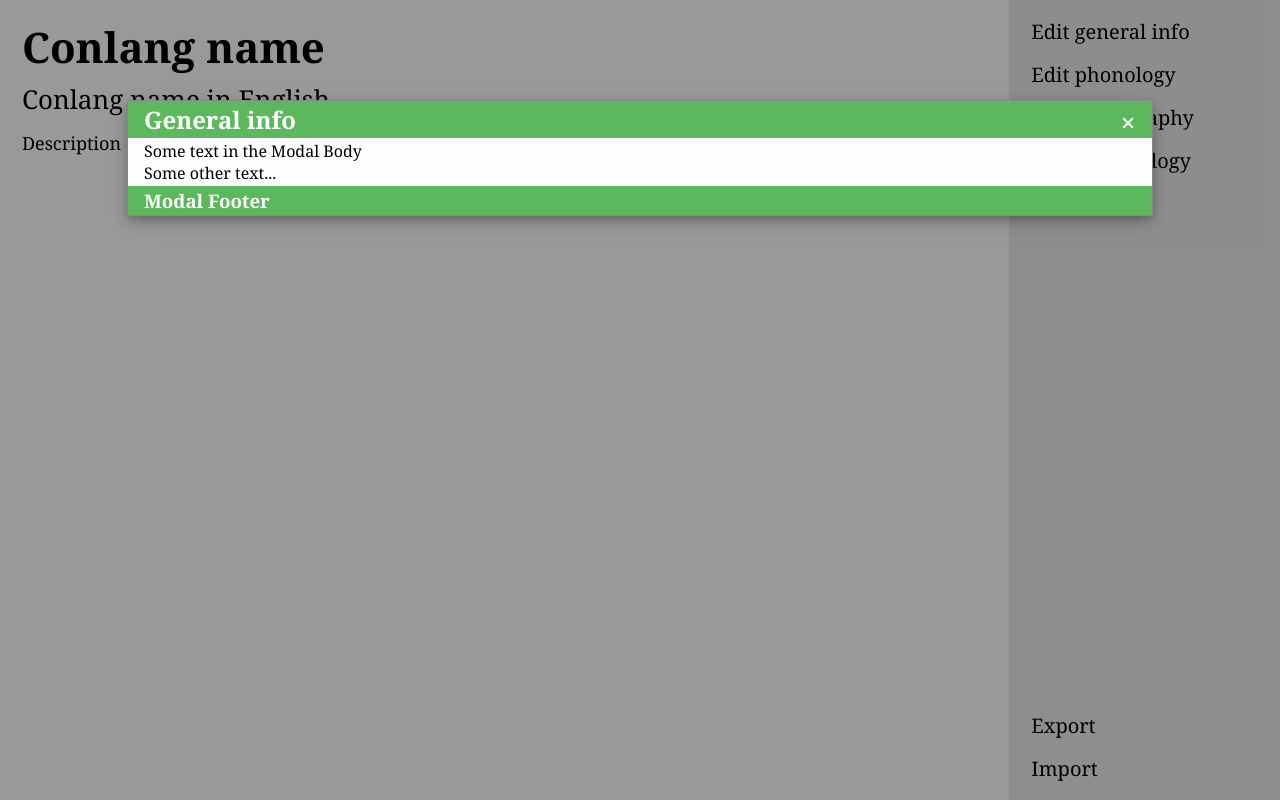
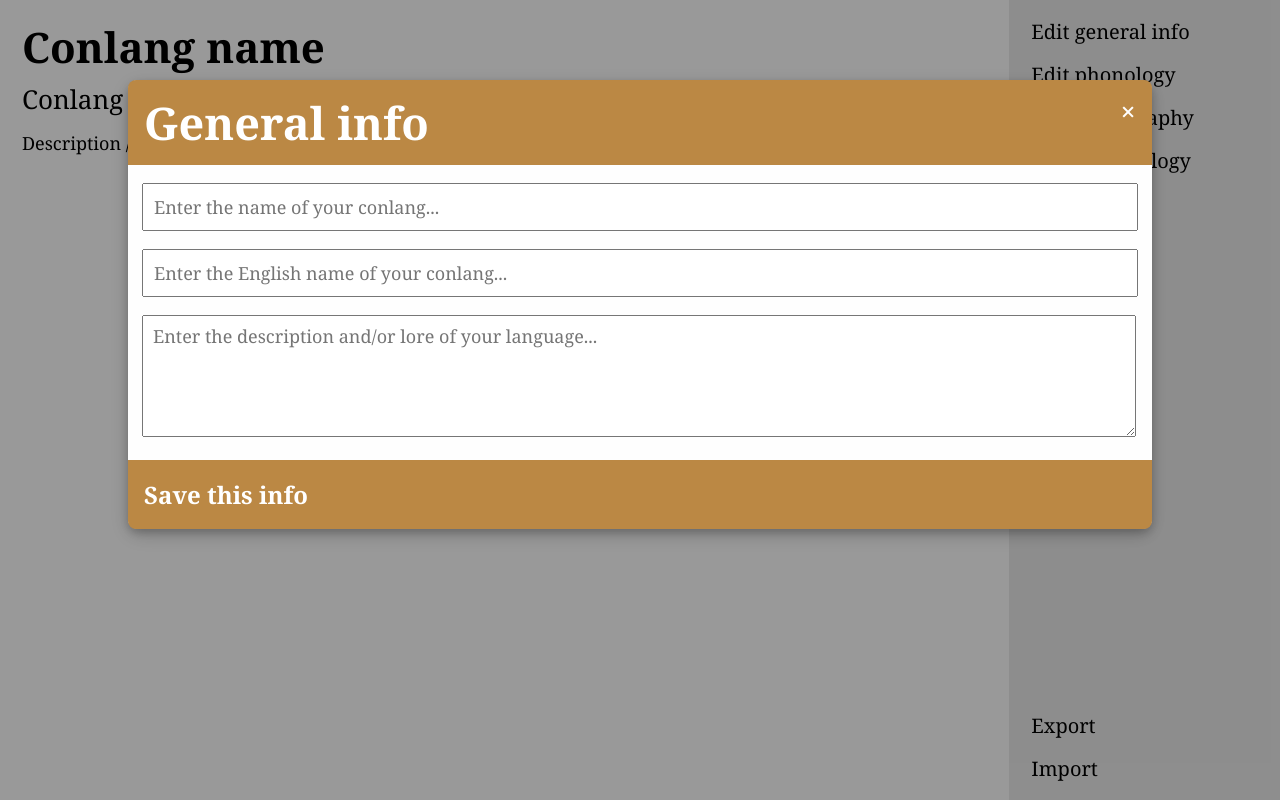
Before and after one commit to clongmaster/clongmaster.github.io, a plain HTML site: page index.html in a window 1280 px wide. Both pictures are taken after a click on the element "Edit general info". Drawn offline with Linux system fonts and the light colour scheme.

Commit message:
Added function to editGenInfo

```diff
--- a/index.html
+++ b/index.html
@@ -4,16 +4,16 @@
     <meta charset="UTF-8" />
     <meta name="viewport" content="width=device-width, initial-scale=1.0" />
 
-    <title>Clong Master</title>
+    <title>Clongmaster</title>
     <link rel="icon" type="image/x-icon" href="/images/favicon.ico?" />
 
     <link rel="stylesheet" href="style.css" />
   </head>
   <body>
     <div id="main">
-      <h1>Conlang name</h1>
-      <h2>Conlang name in English</h2>
-      <p>Description</p>
+      <h1 id="name">Conlang name</h1>
+      <h2 id="engName">Conlang name in English</h2>
+      <p id="desc">Description / Lore</p>
     </div>
     <div id="sidebar">
       <p onclick="openModal('editGenInfo')">Edit general info</p>
@@ -34,11 +34,12 @@
           <h2>General info</h2>
         </div>
         <div class="modal-body">
-          <p>Some text in the Modal Body</p>
-          <p>Some other text...</p>
+          <input type="text" name="name" id="nameInput" placeholder="Enter the name of your conlang...">
+          <input type="text" name="engName" id="engNameInput" placeholder="Enter the English name of your conlang...">
+          <textarea name="desc" id="descInput" placeholder="Enter the description and/or lore of your language..."></textarea>
         </div>
         <div class="modal-footer">
-          <h3>Modal Footer</h3>
+          <p onclick="saveGenInfo()">Save this info</p>
         </div>
       </div>
     </div>
--- a/script.js
+++ b/script.js
@@ -5,7 +5,7 @@ var modal;
 // };
 
 // When the user clicks anywhere outside of the modal, close it
-window.onclick = function (event) {
+window.onmousedown = function (event) {
   var modals = document.getElementsByClassName("modal");
   for (let i = 0; i < modals.length; i++) {
     if (event.target == modals[i]) {
@@ -22,3 +22,33 @@ function closeModal(modalId) {
   modal = document.getElementById(modalId);
   modal.style.display = "none";
 }
+
+function saveGenInfo() {
+  var name = document.getElementById("nameInput").value;
+  var eng = document.getElementById("engNameInput").value;
+  var desc = document.getElementById("descInput").value;
+
+  let genInfo = {
+    name: name,
+    eng: eng,
+    desc: desc
+  }
+
+  let genInfo_serialized = JSON.stringify(genInfo);
+  localStorage.setItem("clongGenInfo", genInfo_serialized);
+
+  loadData();
+  closeModal("editGenInfo");
+}
+
+function loadData() {
+  let genInfo = JSON.parse(localStorage.getItem("clongGenInfo"));
+
+  document.getElementById("name").innerHTML = genInfo.name;
+  document.getElementById("engName").innerHTML = genInfo.eng;
+  document.getElementById("desc").innerHTML = genInfo.desc;
+}
+
+window.onload = function() {
+  loadData();
+}
--- a/style.css
+++ b/style.css
@@ -1,7 +1,6 @@
 * {
   padding: 0;
   margin: 0;
-  /* font-family: "Lexend", sans-serif; */
   font-family: georgia;
 }
 
@@ -41,7 +40,7 @@ body {
   height: 2px;
   bottom: 0;
   left: 0;
-  background-color: #000000;
+  background-color: #000;
   transform-origin: bottom left;
   transition: transform 0.25s ease-out;
   transform: scaleX(0);
@@ -55,7 +54,7 @@ body {
   display: none; /* Hidden by default */
   position: fixed; /* Stay in place */
   z-index: 1; /* Sit on top */
-  padding-top: 100px; /* Location of the box */
+  padding-top: 80px; /* Location of the box */
   left: 0;
   top: 0;
   width: 100%; /* Full width */
@@ -71,7 +70,7 @@ body {
   background-color: #fefefe;
   margin: auto;
   padding: 0;
-  border: 1px solid #888;
+  border-radius: 10px;
   width: 80%;
   box-shadow: 0 4px 8px 0 rgba(0, 0, 0, 0.2), 0 6px 20px 0 rgba(0, 0, 0, 0.19);
   -webkit-animation-name: animatetop;
@@ -119,25 +118,68 @@ body {
 }
 
 .modal-header {
-  padding: 2px 16px;
-  background-color: #5cb85c;
+  padding: 12px 16px;
+  background-color: #b84;
   color: white;
+  border-top-left-radius: 8px;
+  border-top-right-radius: 8px;
+  font-size: 30px;
 }
 
 .modal-body {
-  padding: 2px 16px;
+  padding: 9px 0;
+}
+.modal-body input {
+  width: calc(100% - 52px);
+  padding: 10px;
+  font-size: 18px;
+  margin: 9px 14px;
+}
+.modal-body textarea {
+  width: calc(100% - 52px);
+  min-height: 100px;
+  line-height: 20px;
+  padding: 10px;
+  font-size: 18px;
+  margin: 9px 14px;
+  resize: vertical;
+  max-height: calc(100vh - 513.5px);
 }
 
 .modal-footer {
-  padding: 2px 16px;
-  background-color: #5cb85c;
+  padding: 18px 16px;
+  background-color: #b84;
   color: white;
+  border-bottom-left-radius: 8px;
+  border-bottom-right-radius: 8px;
+}
+.modal-footer p {
+  font-size: 24px;
+  font-weight: 600;
+  cursor: pointer;
+  width: fit-content;
+  position: relative;
+}
+.modal-footer p::after {
+  content: "";
+  position: absolute;
+  width: 100%;
+  height: 3px;
+  bottom: 0;
+  left: 0;
+  background-color: #fff;
+  transform-origin: bottom left;
+  transition: transform 0.25s ease-out;
+  transform: scaleX(0);
+}
+.modal-footer p:hover::after {
+  transform: scaleX(1);
 }
 
 @media (min-width: 955px) {
   #main {
     padding: 18px 22px;
-    width: calc(100% - 260px - 28px - 14px);
+    width: calc(100% - 302px);
   }
   #main h1 {
     font-size: 42px;
```
Also changed, not shown: images/favicon.ico, images/icon-big.png (added), images/icon-small.png (added).
